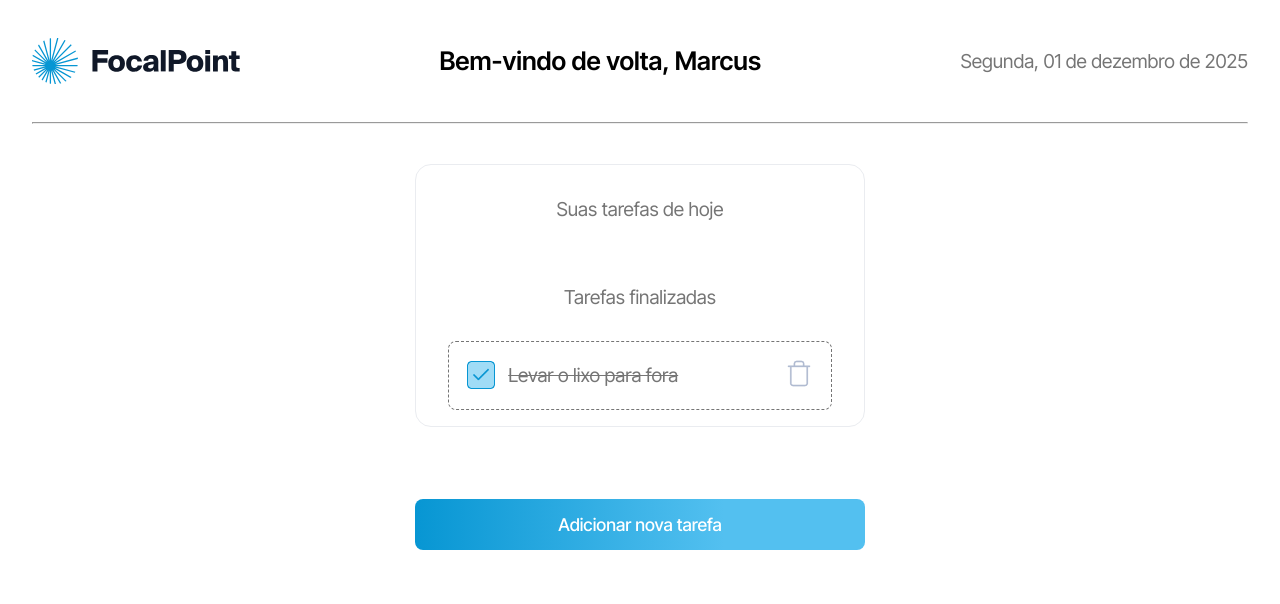
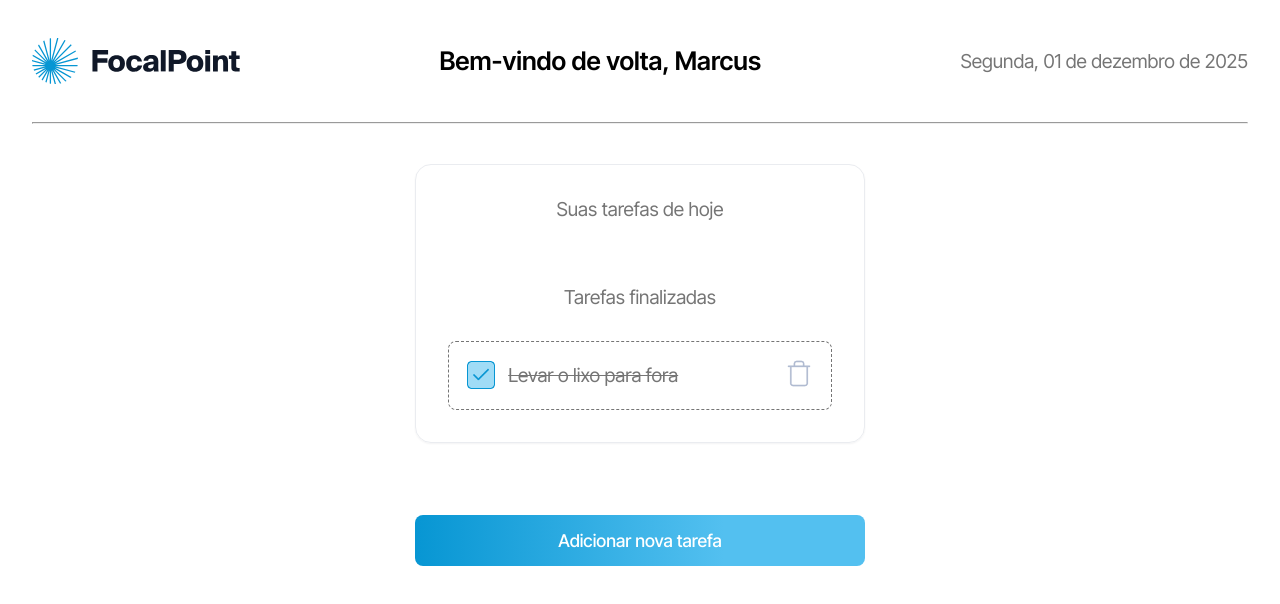
Before and after one commit to JaqueBRSilva/teste-dev-jr-legaplan, a Next.js app: page / in a window 1280 px wide. Shown: the top 604 px of the page. Built offline with nearby package versions, Linux system fonts and the light colour scheme.

Commit message:
styles: add sombra no quadro das tasks e espaçamento interno inferior

```diff
--- a/src/app/components/Tasks/Tasks.module.scss
+++ b/src/app/components/Tasks/Tasks.module.scss
@@ -9,10 +9,11 @@
 
 .tasksArea {
     margin-top: 2rem;
-    padding: 0 2rem;
+    padding: 0 2rem 1rem 2rem;
     border-width: 1px;
     border: 1px solid var(--ice);
     border-radius: 16px;
+    box-shadow: 0px 1px 2px 0px #1018280D;
 
     @media (min-width: 576px) {
         margin: 2.5rem 0;
```
